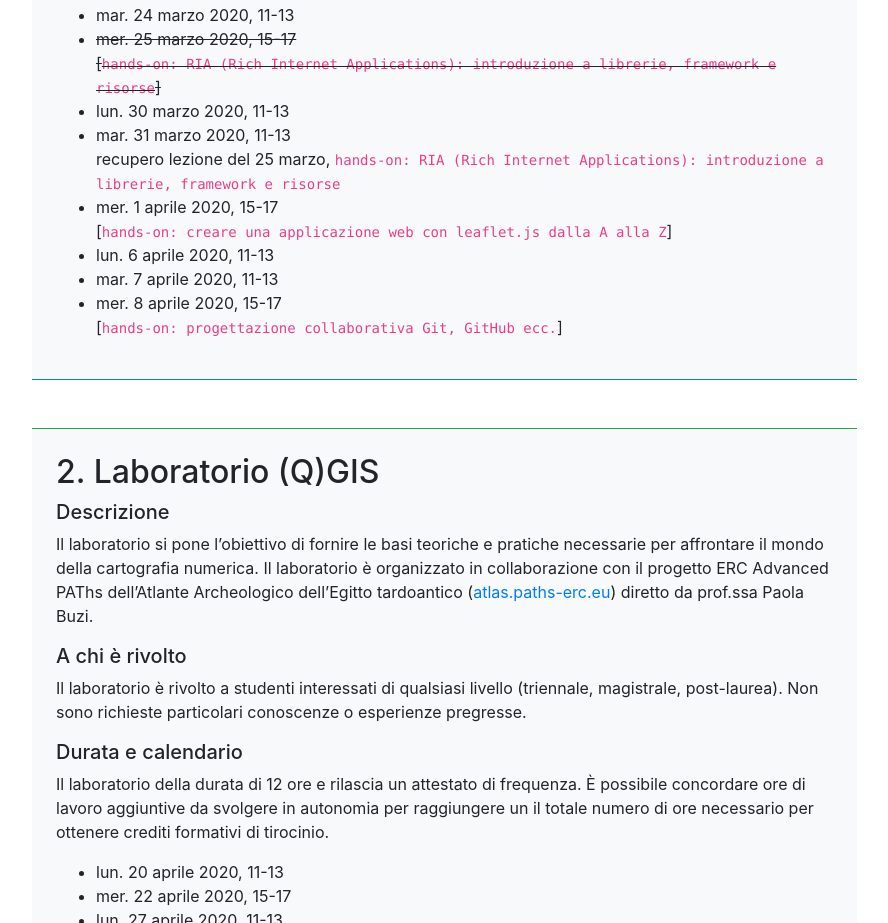
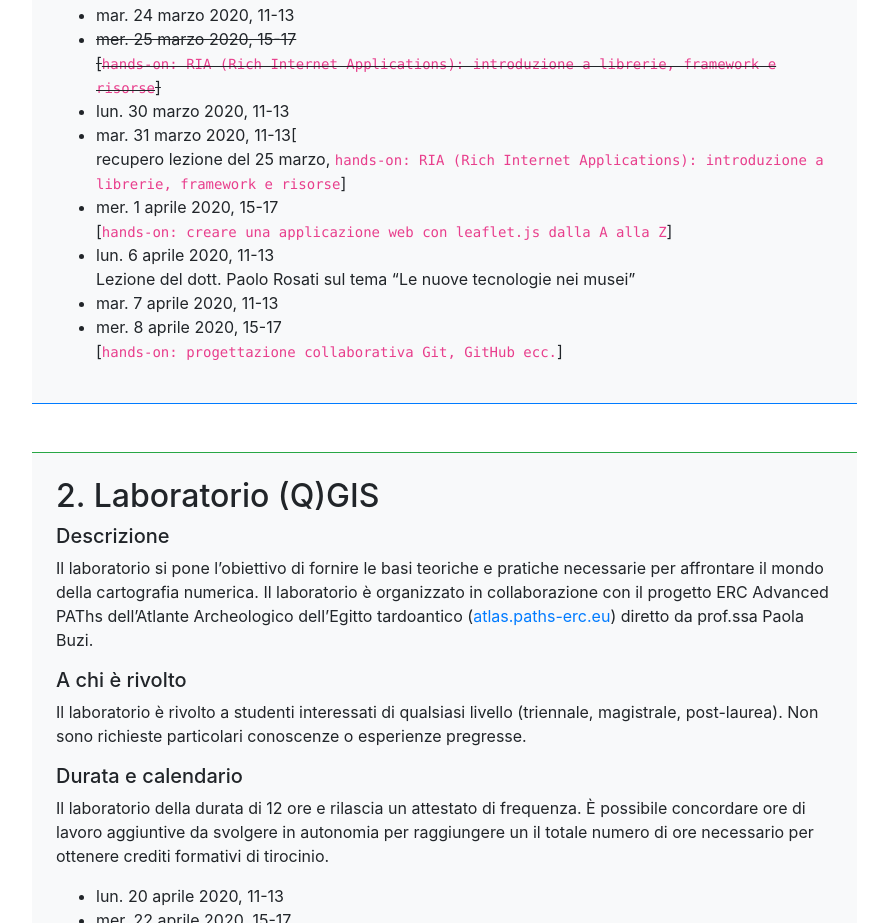
Before and after one commit to jbogdani/didattica-2019-2020, a plain HTML site: page index.html in a window 1280 px wide. Shown: the part 2046-2969 px from the top of the page, without its empty margins (338-1226 px from the left). Drawn offline with nearby package versions, Linux system fonts and the light colour scheme.

Commit message:
Update index.html

```diff
--- a/index.html
+++ b/index.html
@@ -82,9 +82,9 @@
                     <li>mar. 24 marzo 2020, 11-13</li>
                     <li><del>mer. 25 marzo 2020, 15-17<br>[<code>hands-on: RIA (Rich Internet Applications): introduzione a librerie, framework e risorse</code>]</del></li>
                     <li>lun. 30 marzo 2020, 11-13</li>
-                    <li>mar. 31 marzo 2020, 11-13<br>recupero lezione del 25 marzo, <code>hands-on: RIA (Rich Internet Applications): introduzione a librerie, framework e risorse</code></li>
+                    <li>mar. 31 marzo 2020, 11-13[<br>recupero lezione del 25 marzo, <code>hands-on: RIA (Rich Internet Applications): introduzione a librerie, framework e risorse</code>]</li>
                     <li>mer. 1 aprile 2020, 15-17<br>[<code>hands-on: creare una applicazione web con leaflet.js dalla A alla Z</code>]</li>
-                    <li>lun. 6 aprile 2020, 11-13</li>
+                    <li>lun. 6 aprile 2020, 11-13<br>Lezione del dott. Paolo Rosati sul tema “Le nuove tecnologie nei musei”</li>
                     <li>mar. 7 aprile 2020, 11-13</li>
                     <li>mer. 8 aprile 2020, 15-17<br>[<code>hands-on: progettazione collaborativa Git, GitHub ecc.</code>]</li>
                   </ul>
```
